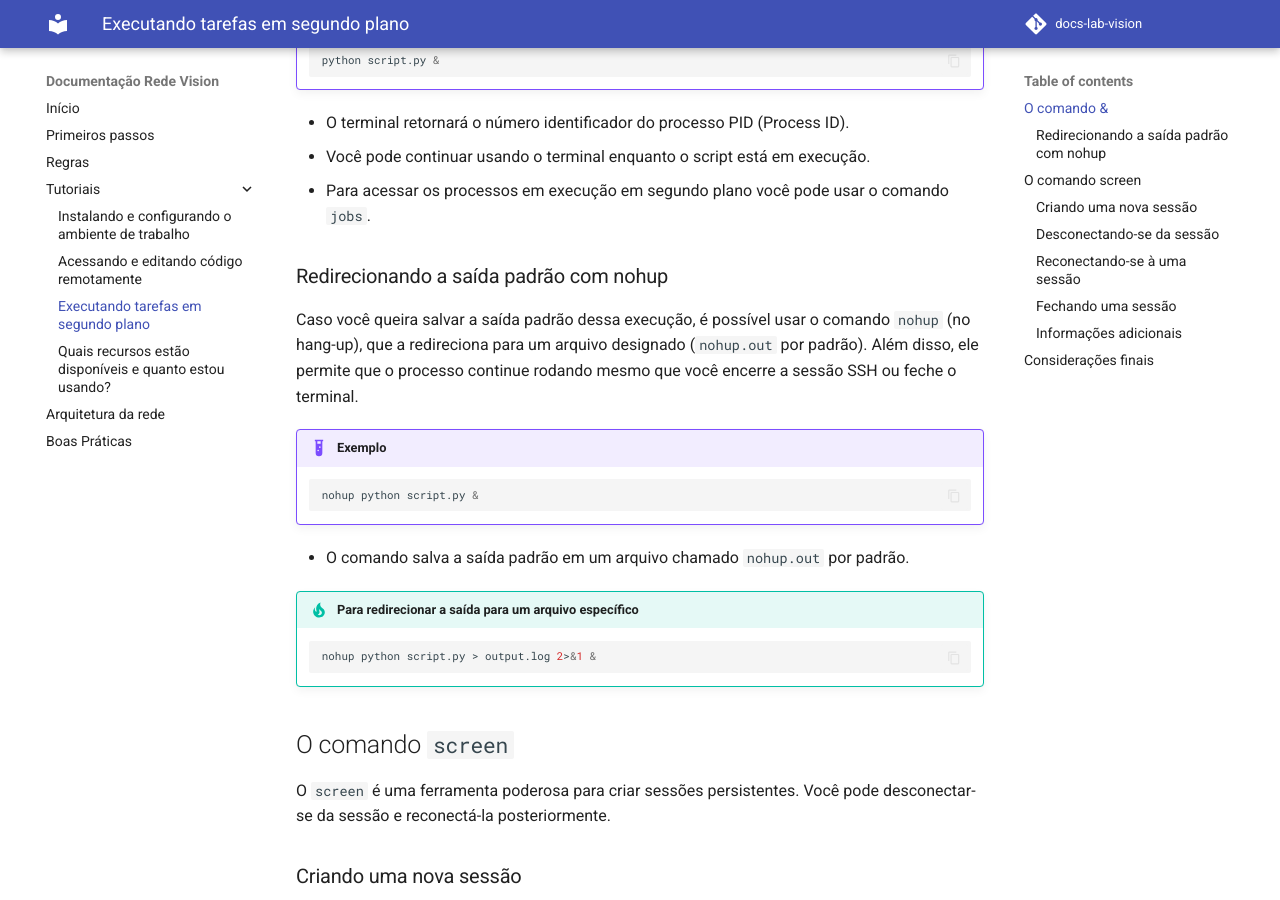
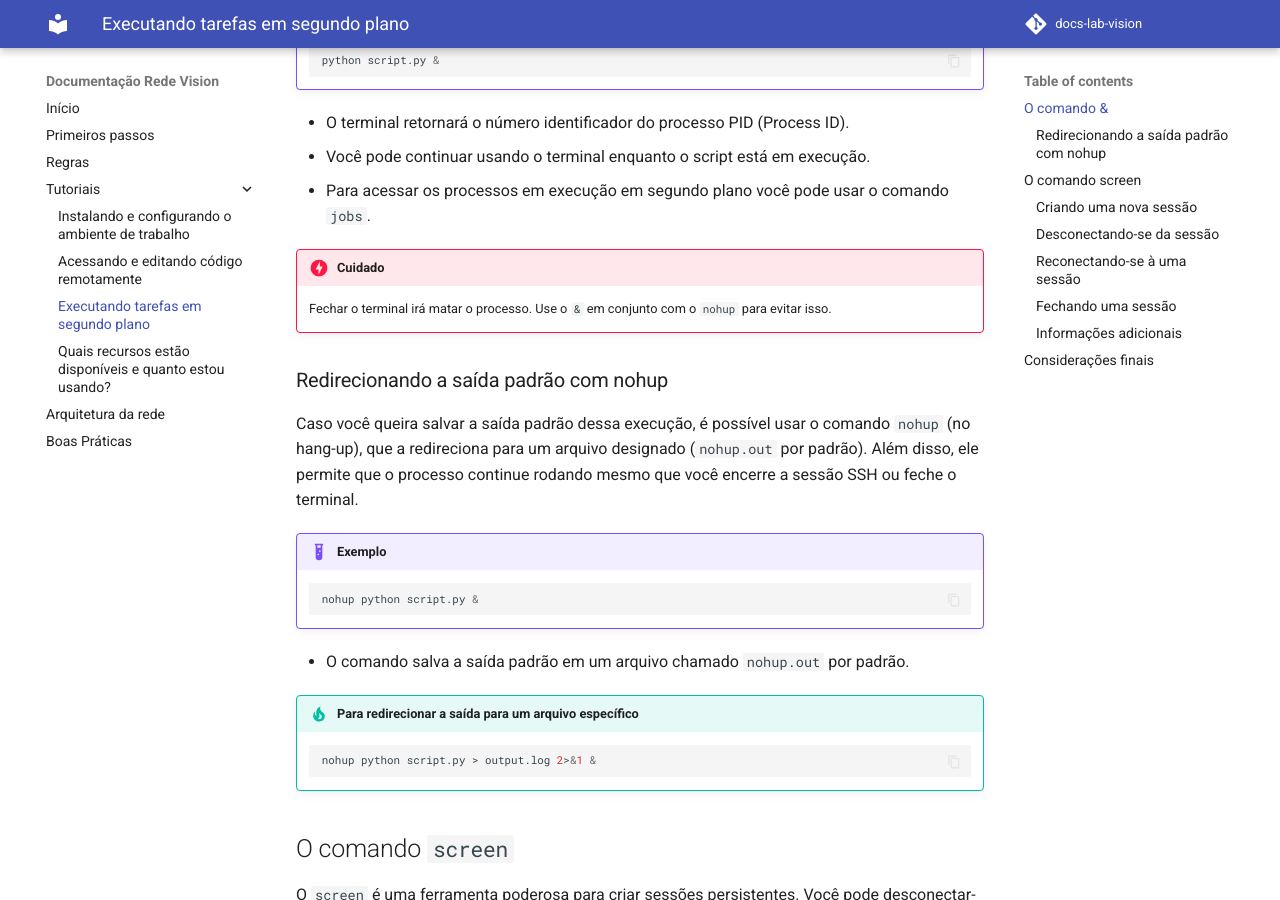
Before and after one commit to arturandre/docs-lab-vision, an MkDocs documentation site: the page built from docs/tutorials/running-jobs.md, in a window 1280 px wide and 900 px high, scrolled down 517 px. Built offline with MkDocs 1.6.1 and Material for MkDocs 9.7.7, drawn with Linux system fonts in a browser that asks for light colours; comment, search, counter and statistics services are not loaded.

Commit message:
Additional warnings on & behavior

```diff
--- a/docs/tutorials/running-jobs.md
+++ b/docs/tutorials/running-jobs.md
@@ -15,6 +15,9 @@ O operador `&` permite que você execute um comando em segundo plano diretamente
 * O terminal retornará o número identificador do processo PID (Process ID).
 * Você pode continuar usando o terminal enquanto o script está em execução.
 * Para acessar os processos em execução em segundo plano você pode usar o comando `jobs`.
+
+!!! danger "Cuidado"
+	Fechar o terminal irá matar o processo. Use o `&` em conjunto com o `nohup` para evitar isso.
 
 ### Redirecionando a saída padrão com nohup
 
```
